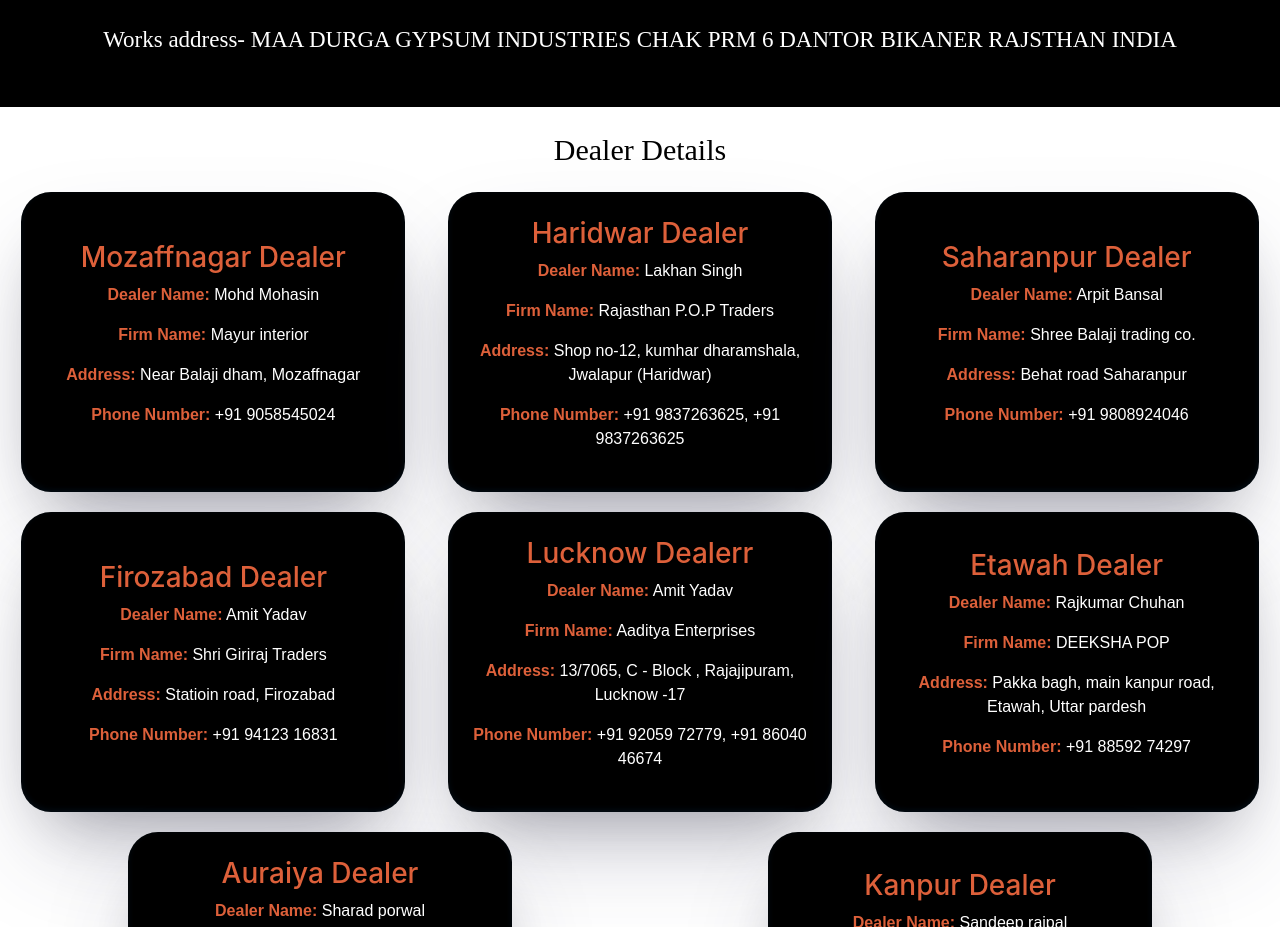
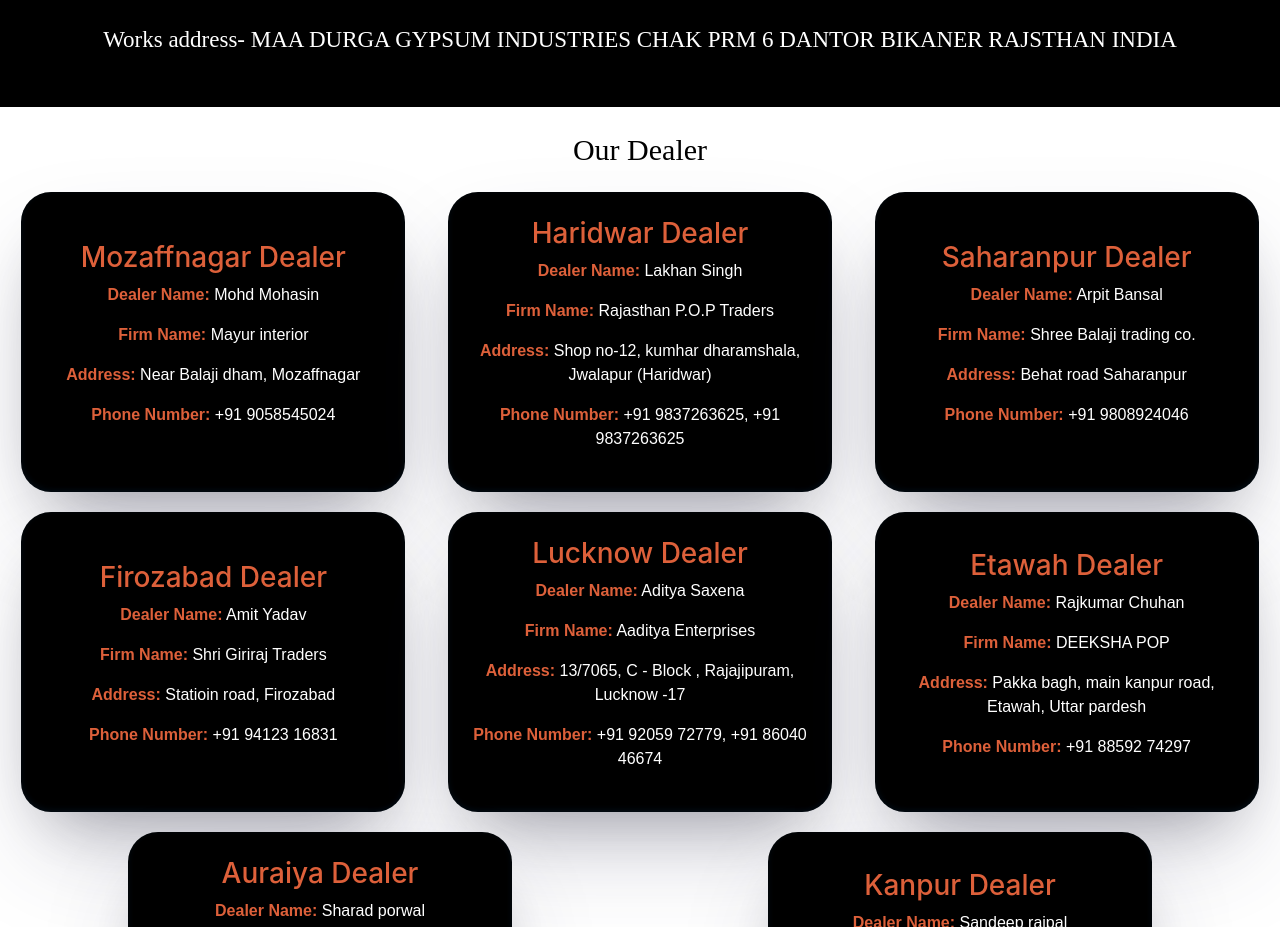
Before and after one commit to thevaibhavrr/Rakarni, a React (Create React App) app: page /contact-us in a window 1280 px wide. Shown: the part 2220-3147 px from the top of the page. Built offline with nearby package versions, Linux system fonts and the light colour scheme; grey boxes are pictures that could not be loaded.

Commit message:
update dealer

```diff
--- a/src/components/contact/delarDetails.jsx
+++ b/src/components/contact/delarDetails.jsx
@@ -31,8 +31,8 @@
       phoneNumber: "+91 94123 16831",
     },
     {
-      shop_name: "Lucknow Dealerr",
-      name: "Amit Yadav",
+      shop_name: "Lucknow Dealer",
+      name: "Aditya Saxena",
       firmName: " Aaditya Enterprises ",
       address: "13/7065, C - Block , Rajajipuram, Lucknow -17",
       phoneNumber: "+91 92059 72779, +91 86040 46674",
@@ -62,7 +62,7 @@
 
   return (
     <div>
-      <div className="dealer_details_text">Dealer Details</div>
+      <div className="dealer_details_text">Our Dealer</div>
       <div className="main_dealer_details_div"
        data-aos="zoom-in"
        data-aos-offset="100"
```
